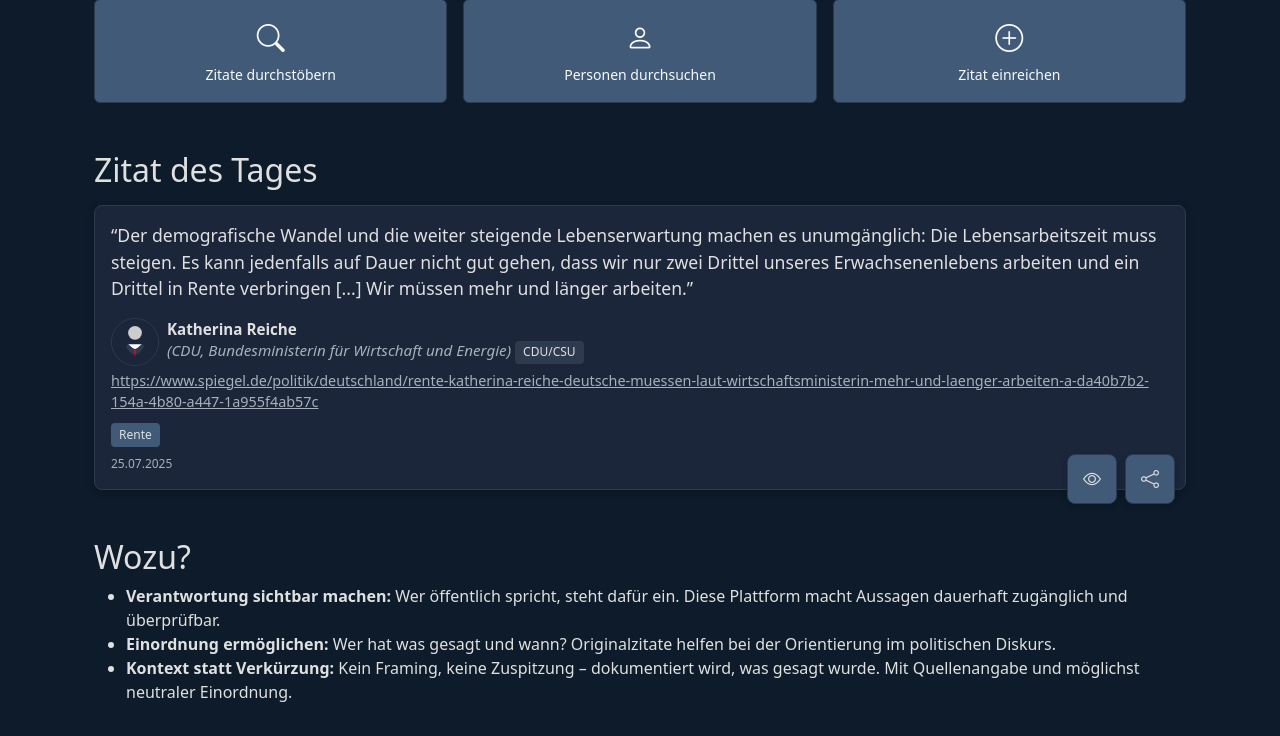
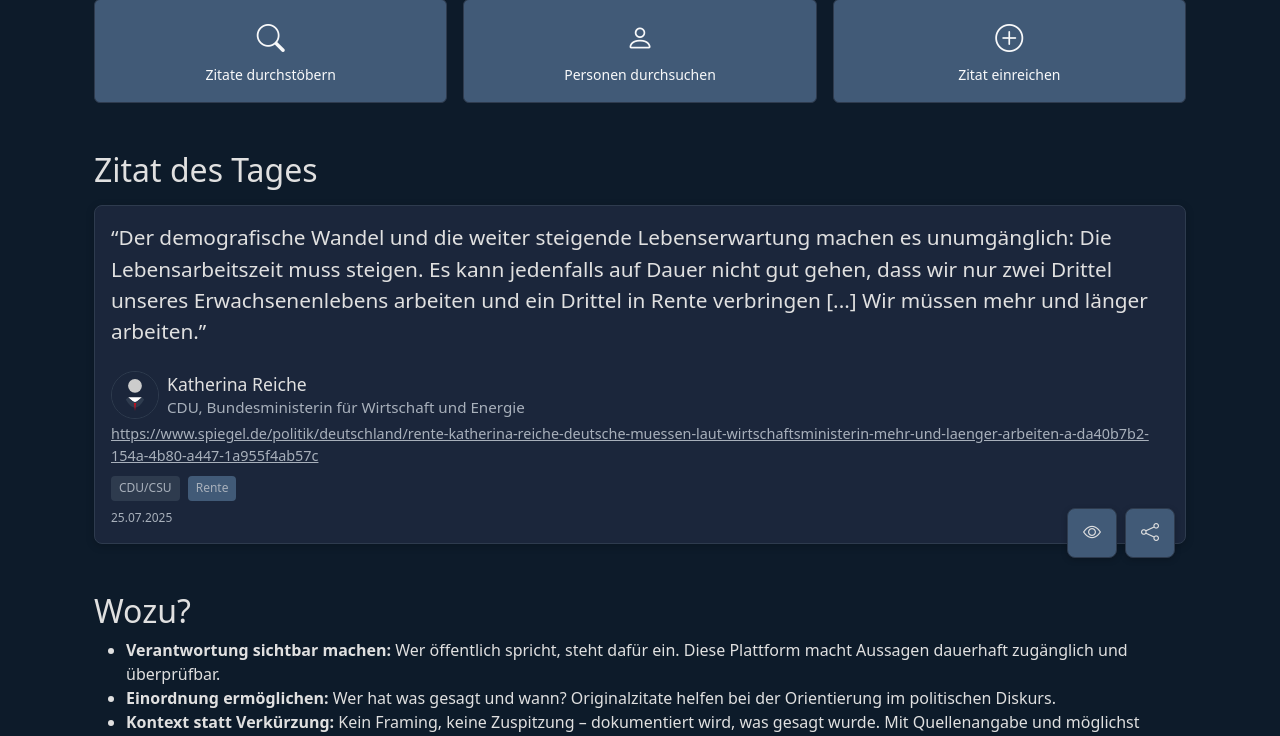
Before and after one commit to ItsJamin/bundesecho, a Flask app: page / in a window 1280 px wide. Shown: the part 433-1169 px from the top of the page. Run offline with Flask 3, Linux system fonts and the light colour scheme; data comes from the database, SQL or seed files in the repository; some libraries are stand-ins or nearby versions.

Commit message:
visual improvements to quotes and tags

```diff
--- a/app/blueprints/person/templates/person/detail.html
+++ b/app/blueprints/person/templates/person/detail.html
@@ -29,7 +29,7 @@
       <div class="quote-tags">
         {% for tag in tags %}
           {% if tag.category and tag.category.value == 'PARTY' %}
-          <a href="{{ url_for('quote.search', mode='advanced', person_tags=[tag.id])}}" class="quote-tag"  {% if embed_mode %}target="_blank" rel="noopener noreferrer"{% endif %}>{{ tag.name }}</a>
+          <a href="{{ url_for('quote.search', mode='advanced', person_tags=[tag.id])}}" class="quote-tag person-tag"  {% if embed_mode %}target="_blank" rel="noopener noreferrer"{% endif %}>{{ tag.name }}</a>
           {% endif %}
         {% endfor %}
       </div>
--- a/app/static/css/style.css
+++ b/app/static/css/style.css
@@ -109,8 +109,8 @@ a:hover {
 
 .person-info a {
     color: #e0e0e0;
-    font-weight: bold;
     text-decoration: none;
+    font-siZe: 1.1rem;
 }
 
 .person-info a:hover {
@@ -127,7 +127,7 @@ a:hover {
 /* Quote box styling */
 .quote-box {
     position: relative;
-    background-color: #1b263b; /* Matches navbar */
+    background-color: #1b263b;
     color: #e0e0e0;
     border: 1px solid #2e3b4e;
     border-radius: 8px;
@@ -176,14 +176,12 @@ a:hover {
 .quote-box blockquote {
     margin: 0 0 0.5rem 0;
     /*font-style: italic;*/
-    font-size: 1.1rem;
+    font-size: 1.3rem;
 }
 
 .quote-footer {
     margin-top: 0.5rem;
-    font-size: 0.95rem;
     color: #e0e0e0;
-    line-height: 1.4;
     word-wrap: break-word;
     word-break: break-word;
     overflow-wrap: break-word;
@@ -194,7 +192,7 @@ a:hover {
     align-items: center;
     margin-top: 0.5rem;
     font-size: 0.95rem;
-    color: #e0e0e0;
+    color: #a8b0bb;
     line-height: 1.4;
 }
 
@@ -213,7 +211,8 @@ a:hover {
 .quote-tag {
     display: inline-block;
     background-color: #415a77;
-    color: #e0e0e0;
+    /*color: #e0e0e0;*/
+    color: #a8b0bb;
     font-size: 0.75rem;
     padding: 0.2rem 0.5rem;
     border-radius: 4px;
@@ -223,7 +222,12 @@ a:hover {
 
 .quote-tag.person-tag {
     background-color: #2e3b4e;
+    color: #a8b0bb;
     font-weight: normal;
+}
+
+.quote-tag.person-tag:hover {
+    color: #fff;
 }
 
 .quote-date {
@@ -234,7 +238,7 @@ a:hover {
 
 .quote-context {
     color: #a8b0bb;
-    font-style: italic;
+    /*font-style: italic;*/
 }
 
 .quote-person-image {
@@ -493,6 +497,14 @@ margin-bottom: 0.25rem;
   color: #fff;
 }
 
+#selected-person-tags .selected-tag{
+    background-color: #2e3b4e;
+}
+
+#selected-person-tags .selected-tag-negative{
+    background-color: #6e1a29;
+}
+
 .selected-tag .remove-tag {
   cursor: pointer;
   font-weight: bold;
--- a/app/templates/quote_box.html
+++ b/app/templates/quote_box.html
@@ -49,7 +49,7 @@
     </div>
   {% endif %}
 
-  <div class="quote-footer d-flex align-items-center mt-3">
+  <div class="quote-footer d-flex align-items-center mt-4">
     {% if person %}
       <img
         src="{{ person.image_url if person.image_url else url_for('static', filename='img/person-placeholder.svg') }}"
@@ -58,17 +58,12 @@
         onerror="this.style.display='none'"
       >
       <div class="person-info">
-        <a class="quote-person" href="{{ url_for('person.person_detail', hash_id=person_hashs.encode(person.meta_person_id)) }}" {% if embed_mode %}target="_blank" rel="noopener noreferrer"{% endif %}>{{ person.name }}</a>
+        <a class="quote-person" href="{{ url_for('person.person_detail', hash_id=person_hashs.encode(person.meta_person_id)) }}" {% if embed_mode %}target="_blank" rel="noopener noreferrer"{% endif %}>
+          {{ person.name }}
+        </a>
         <br>
         {% if person.description %}
-          <span class="quote-context">({{ person.description }})</span>
-        {% endif %}
-        {%if person.tags %}
-        {% for tag in person.tags %}
-          {% if tag in quote.tags %}
-            <a href="{{ url_for('quote.search', mode='advanced', person_tags=[tag.id])}}" class="quote-tag person-tag"  {% if embed_mode %}target="_blank" rel="noopener noreferrer"{% endif %}>{{ tag.name }}</a>
-          {% endif %}
-        {% endfor %}
+          <span class="quote-context">{{ person.description }}</span>
         {% endif %}
       </div>
     {% endif %}
@@ -93,6 +88,14 @@
 
   {% if quote.tags %}
     <div class="quote-tags">
+      {%if person.tags %}
+      {% for tag in person.tags %}
+        {% if tag in quote.tags %}
+          <a href="{{ url_for('quote.search', mode='advanced', person_tags=[tag.id])}}" class="quote-tag person-tag"  {% if embed_mode %}target="_blank" rel="noopener noreferrer"{% endif %}>{{ tag.name }}</a>
+        {% endif %}
+      {% endfor %}
+      {% endif %}
+
       {% for tag in quote.tags %}
         {% if tag not in person.tags %}
           <a href="{{ url_for('quote.search', mode='advanced', tags=[tag.id])}}" class="quote-tag"  {% if embed_mode %}target="_blank" rel="noopener noreferrer"{% endif %}>{{ tag.name }}</a>
```
